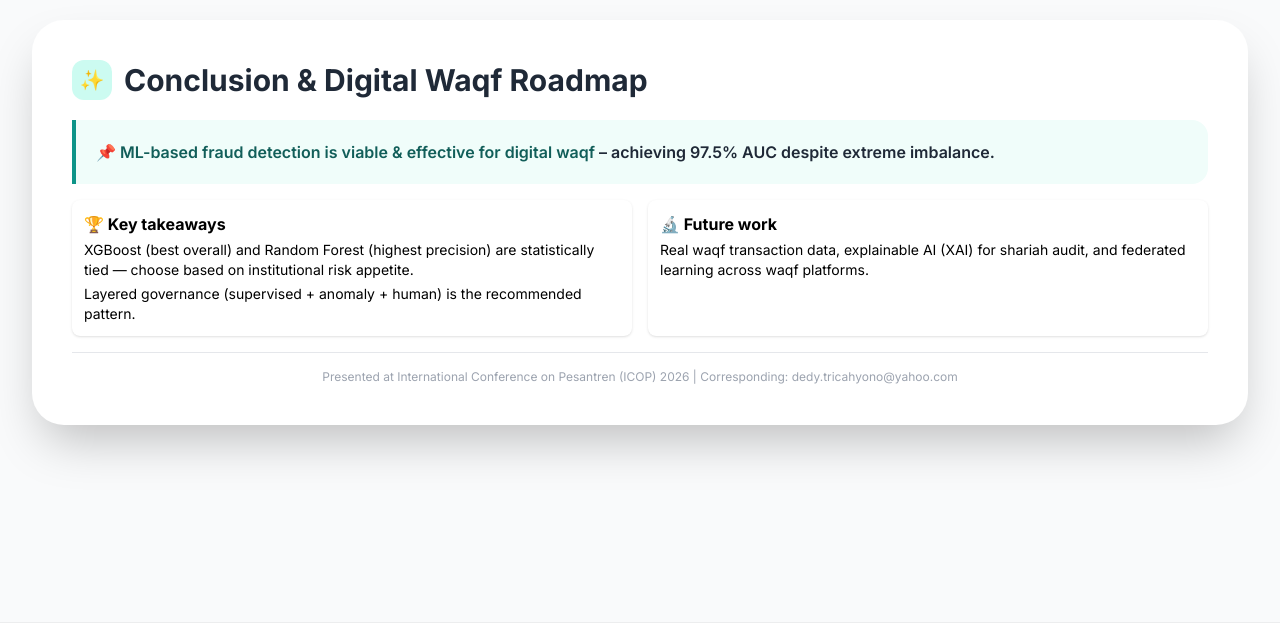
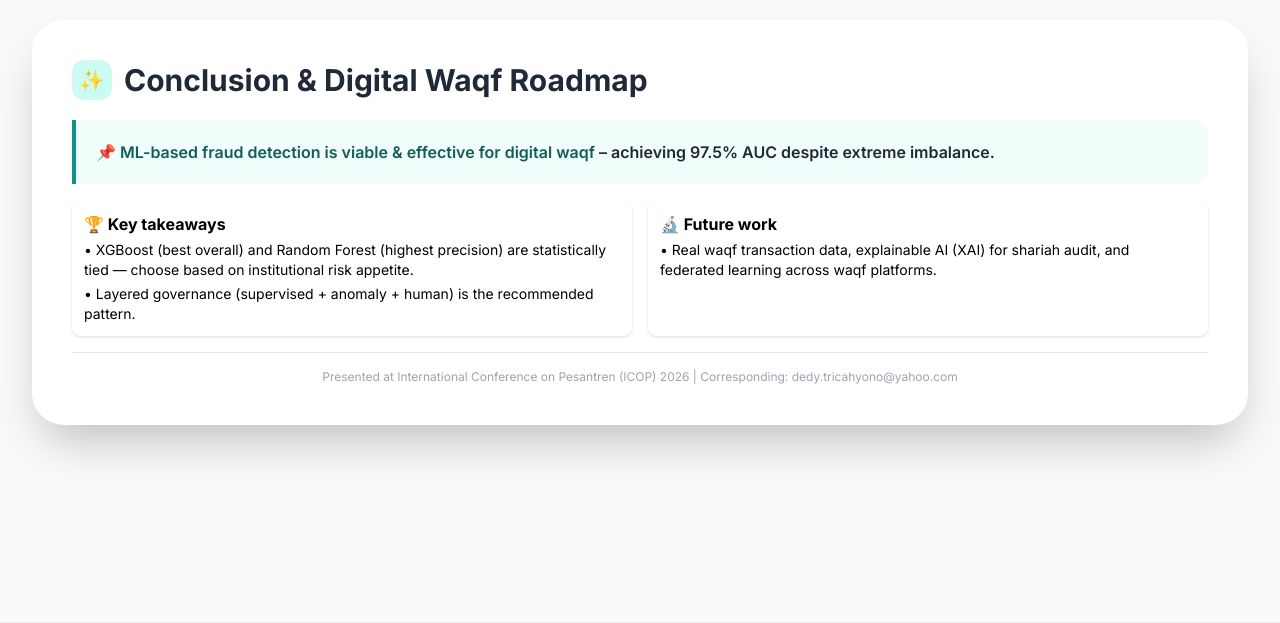
Before and after one commit to dedytric/ICOP-2026, a plain HTML site: page index.html in a window 1280 px wide. Shown: the part 5777-6400 px from the top of the page. Drawn offline with nearby package versions, Linux system fonts and the light colour scheme.

Commit message:
Update key takeaways and future work sections

```diff
--- a/index.html
+++ b/index.html
@@ -304,8 +304,8 @@
                     <p class="font-semibold text-gray-800">📌 <span class="text-teal-800">ML-based fraud detection is viable & effective for digital waqf</span> – achieving 97.5% AUC despite extreme imbalance.</p>
                 </div>
 				<div class="grid md:grid-cols-2 gap-4">
-				<div class="bg-white shadow p-3 rounded-lg"><span class="font-bold">🏆 Key takeaways</span><p class="text-sm mt-1">XGBoost (best overall) and Random Forest (highest precision) are statistically tied — choose based on institutional risk appetite.</p><p class="text-sm mt-1">Layered governance (supervised + anomaly + human) is the recommended pattern.</p></div>
-                <div class="bg-white shadow p-3 rounded-lg"><span class="font-bold">🔬 Future work</span><p class="text-sm mt-1">Real waqf transaction data, explainable AI (XAI) for shariah audit, and federated learning across waqf platforms.</p></div>
+				<div class="bg-white shadow p-3 rounded-lg"><span class="font-bold">🏆 Key takeaways</span><p class="text-sm mt-1">• XGBoost (best overall) and Random Forest (highest precision) are statistically tied — choose based on institutional risk appetite.</p><p class="text-sm mt-1">• Layered governance (supervised + anomaly + human) is the recommended pattern.</p></div>
+                <div class="bg-white shadow p-3 rounded-lg"><span class="font-bold">🔬 Future work</span><p class="text-sm mt-1">• Real waqf transaction data, explainable AI (XAI) for shariah audit, and federated learning across waqf platforms.</p></div>
                 </div>
 				<div class="text-center text-xs text-gray-400 pt-4 border-t">Presented at International Conference on Pesantren (ICOP) 2026 | Corresponding: dedy.tricahyono@yahoo.com</div>
             </div>
```
